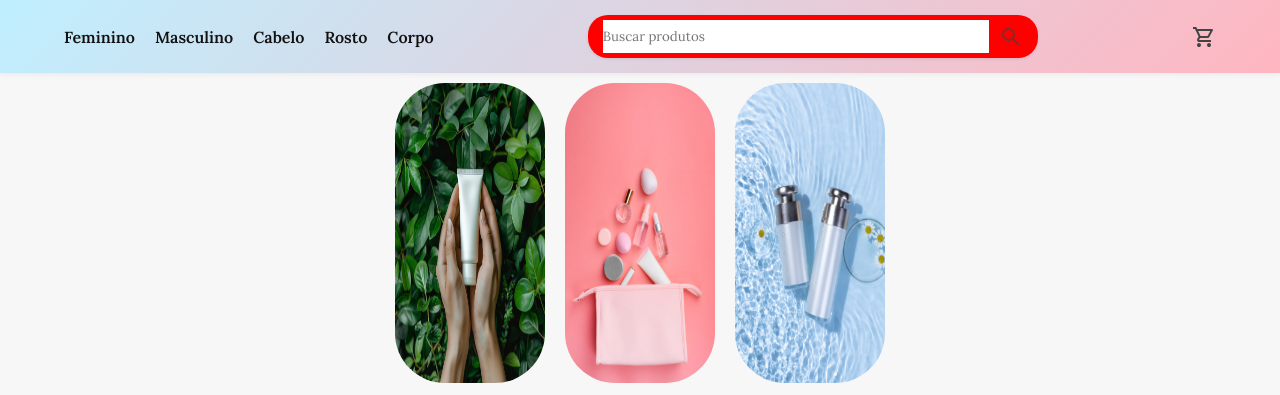
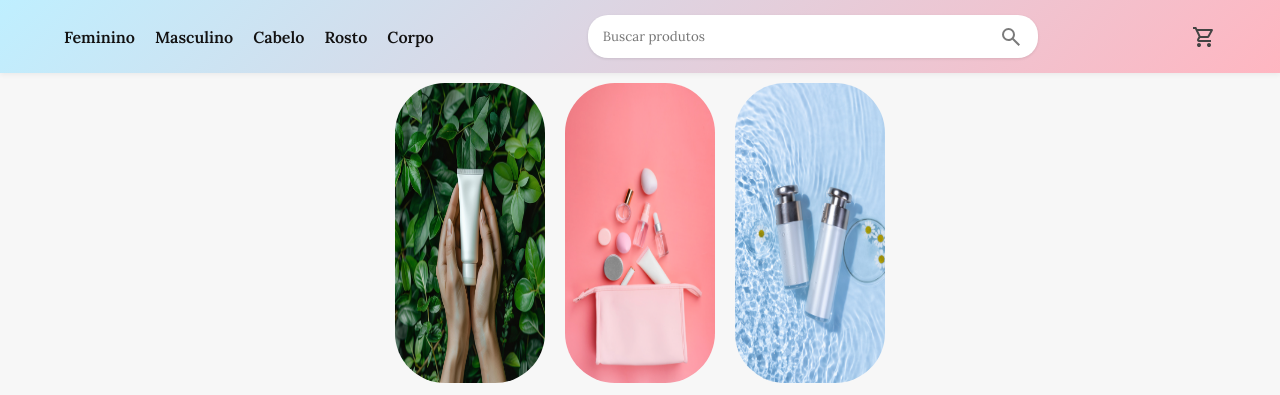
Before and after one commit to Cillyane/C-ANE, a plain HTML site: page index.html in a window 1280 px wide. Shown: the top 395 px of the page. Drawn offline with Linux system fonts and the light colour scheme.

Commit message:
atualização de cor

```diff
--- a/style.css
+++ b/style.css
@@ -63,7 +63,7 @@ header nav {
     align-items: center;
     flex-grow: 1;
     max-width: 450px;
-    background-color: #ff0000;
+    background-color: #ffffff;
     border-radius: 20px;
     padding: 5px 15px;
     box-shadow: 0 1px 3px rgba(0, 0, 0, 0.1);
```
